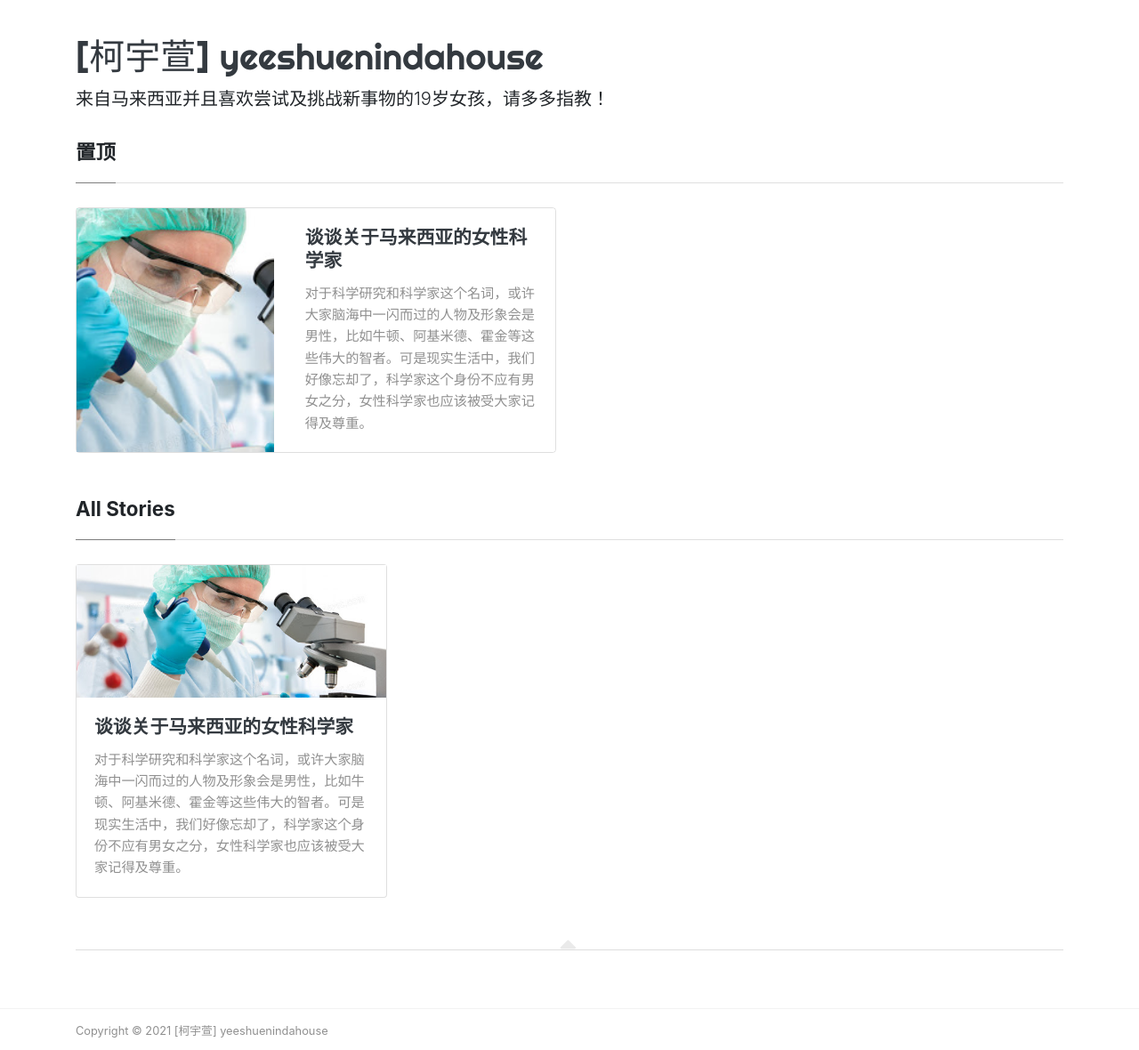
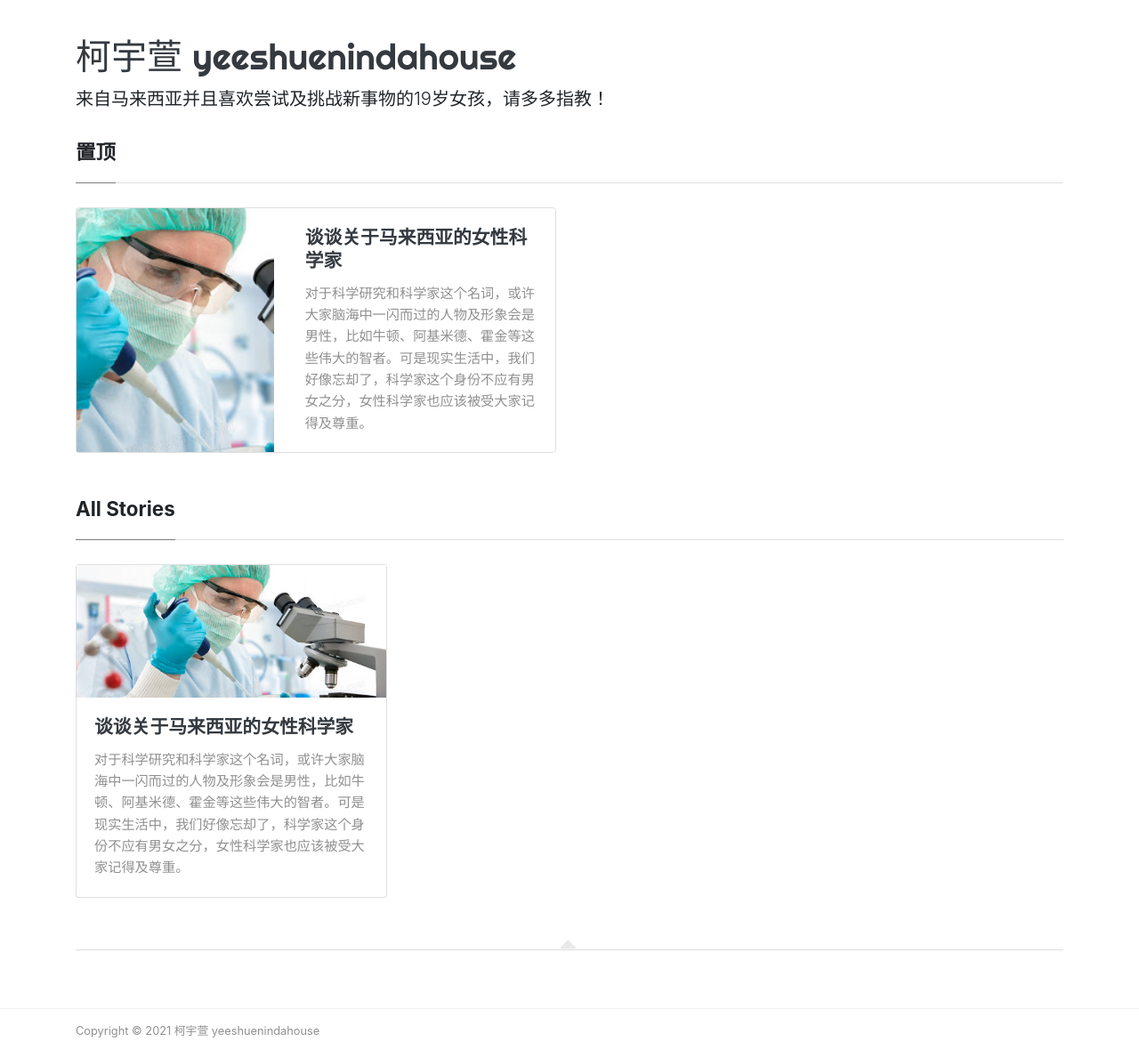
Before and after one commit to yeeshuenn/Science, a Jekyll site: the page built from index.html, in a window 1280 px wide. Shown: the whole page at 89% size. Built offline with Jekyll 4.4.1, drawn with Linux system fonts in a browser that asks for light colours; nearby versions of some CDN libraries; the list of posts is cut into pages by our own code.

Commit message:
更新配置

```diff
--- a/_config.yml
+++ b/_config.yml
@@ -4,7 +4,7 @@ baseurl: "/Science"
 # 网页的标题
 title: "宇萱的部落客"
 # 网站的主标题
-name: "[柯宇萱] yeeshuenindahouse"
+name: "柯宇萱 yeeshuenindahouse"
 # 网站副标题
 description: "来自马来西亚并且喜欢尝试及挑战新事物的19岁女孩，请多多指教！"
 
```
